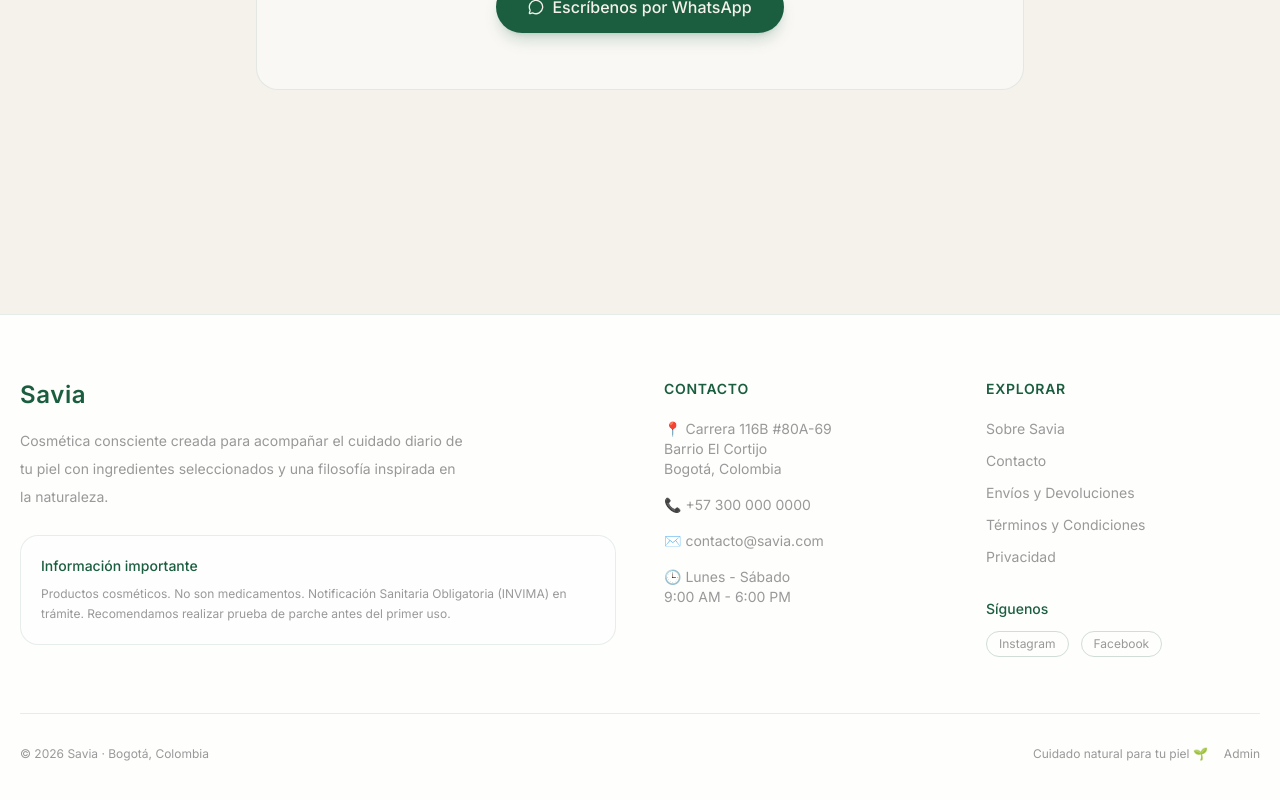
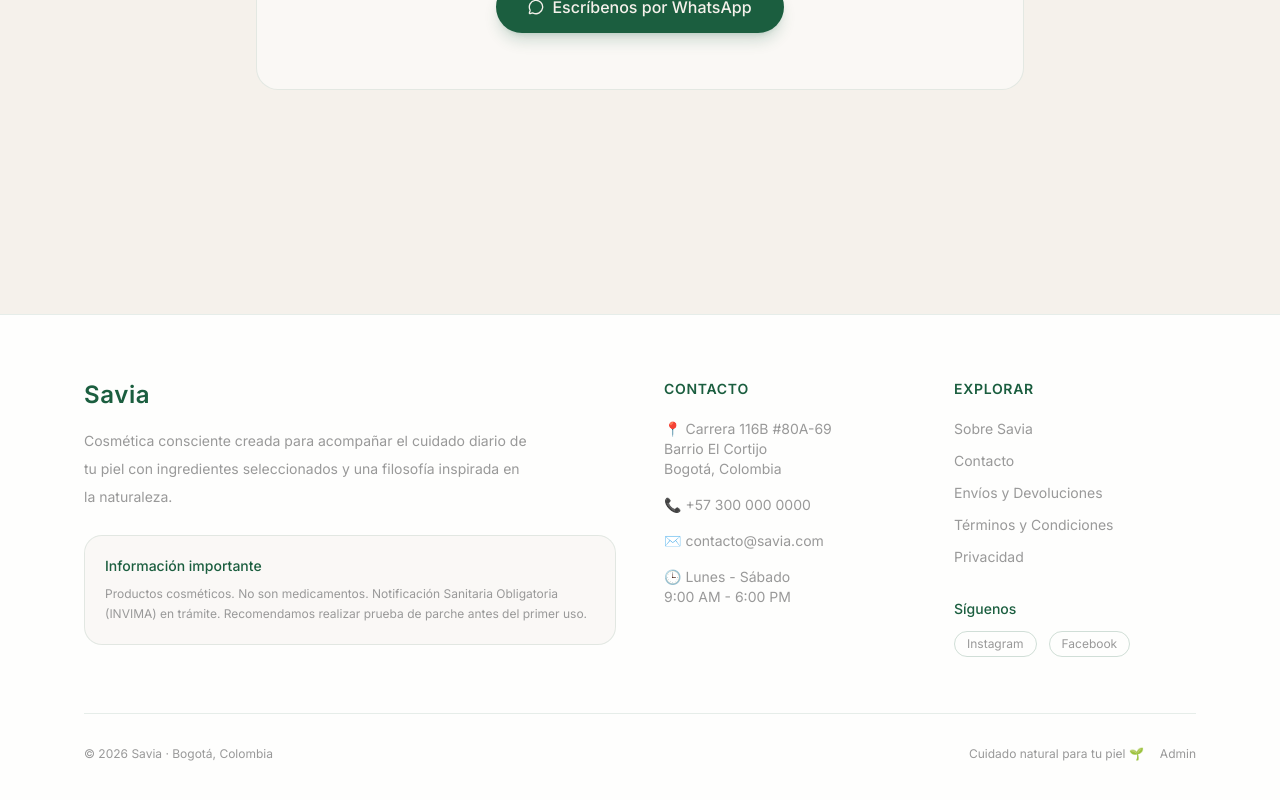
Before and after one commit to nkofla74-byte/savia, a Next.js app: page / in a window 1280 px wide. Shown: the part 6503-7303 px from the top of the page. Built offline with nearby package versions, Linux system fonts and the light colour scheme.

Commit message:
fix(footer): token de marca y ancho consistente
- bg-background/40 (token shadcn, no theme-aware) → bg-bg/40, ahora
  correcto en crema y botica
- max-w-7xl → max-w-6xl para alinear con Header y main

Co-Authored-By: Claude Opus 4.8 <noreply@anthropic.com>

```diff
--- a/components/layout/Footer.tsx
+++ b/components/layout/Footer.tsx
@@ -4,7 +4,7 @@ export function Footer() {
   return (
     <footer className="mt-32 border-t border-primary/10 bg-surface/90">
 
-      <div className="mx-auto max-w-7xl px-5 py-16">
+      <div className="mx-auto max-w-6xl px-5 py-16">
 
         <div className="grid gap-12 md:grid-cols-4">
 
@@ -23,7 +23,7 @@ export function Footer() {
             </p>
 
 
-            <div className="mt-6 rounded-2xl border border-primary/10 bg-background/40 p-5">
+            <div className="mt-6 rounded-2xl border border-primary/10 bg-bg/40 p-5">
 
               <p className="text-sm font-medium text-primary">
                 Información importante
```
